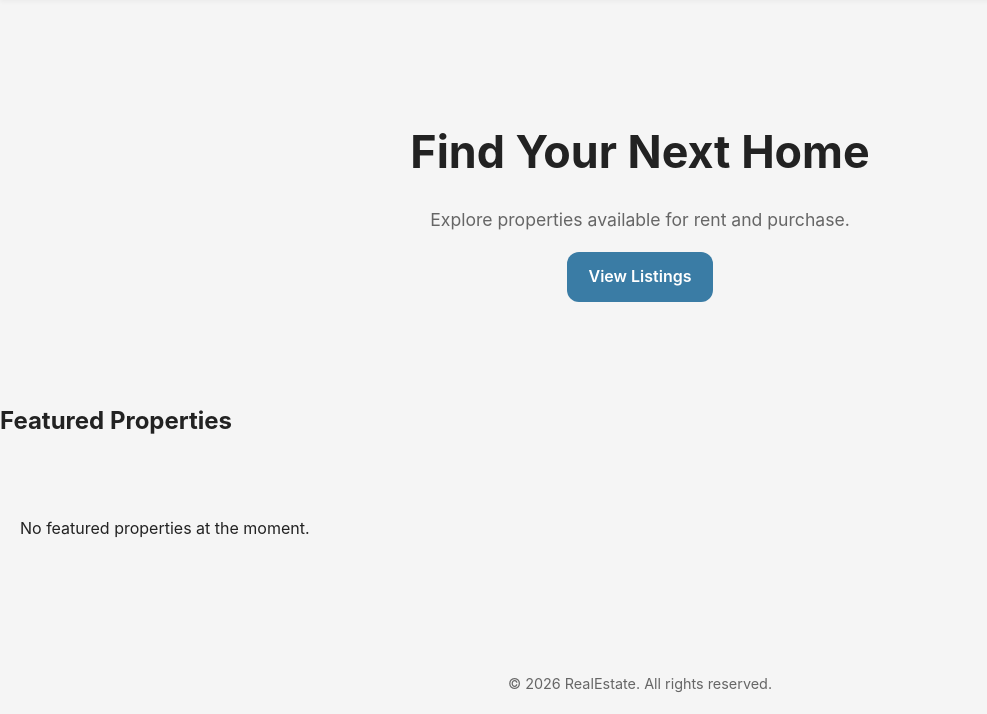
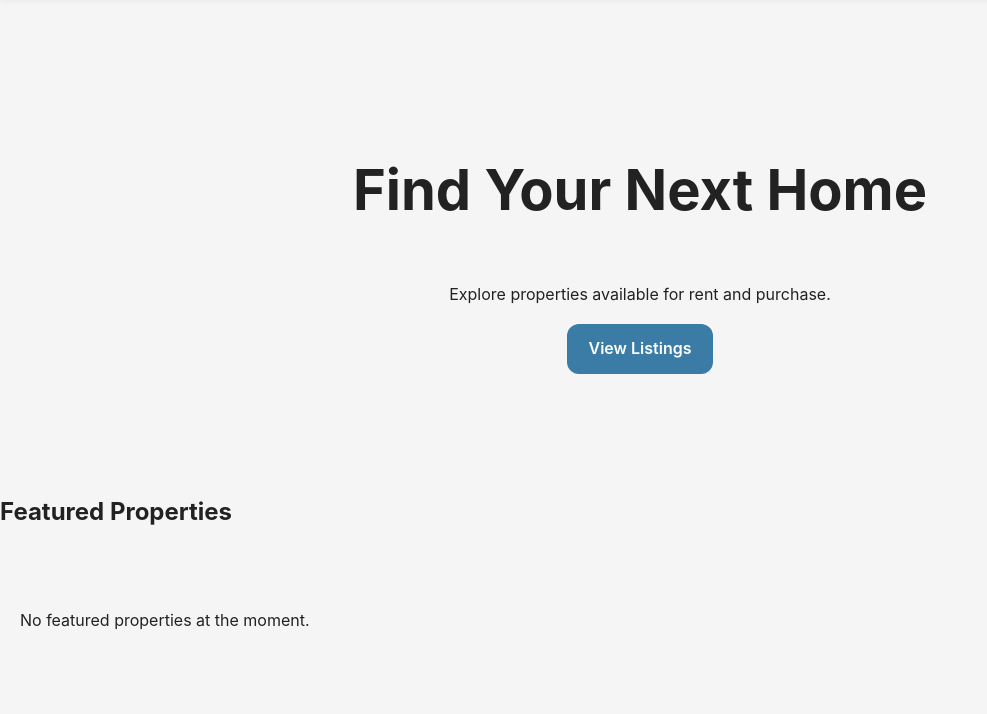
Before and after one commit to Blank55-cell/milestoneproject4, a Django app: page / in a window 1280 px wide. Shown: the part 76-790 px from the top of the page, without its empty margins (0-987 px from the left). Before the commit the page ends 768 px from the top, so only its background shows below. Run offline with Django 5.2, Linux system fonts and the light colour scheme; data that the repository does not hold is empty.

Commit message:
UPdated the css to match the dimension of devices

```diff
--- a/static/css/style.css
+++ b/static/css/style.css
@@ -18,18 +18,22 @@ body {
 
 /* hero section */
 .hero {
-    padding: 80px 20px;
+    padding: 60px 20px; /* Reduced padding for mobile */
     text-align: center;
 }
 
 .hero h1 {
-    font-size: 2.8rem;
-    margin-bottom: 10px;
+    font-size: 2rem; /* Smaller on mobile */
 }
 
-.hero p {
-    font-size: 1.1rem;
-    color: var(--text-light);
+/* Added a breakpoint for larger screens */
+@media (min-width: 768px) {
+    .hero {
+        padding: 100px 20px; /* Larger padding on desktop */
+    }
+    .hero h1 {
+        font-size: 3.5rem; /* Larger title on desktop */
+    }
 }
 
 /* buttons */
```
